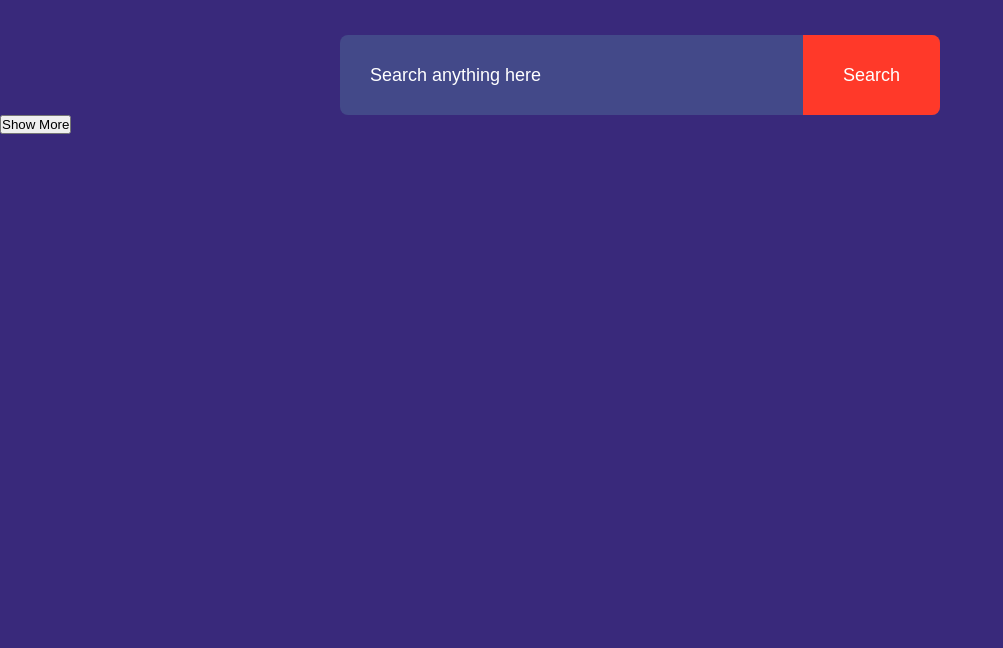
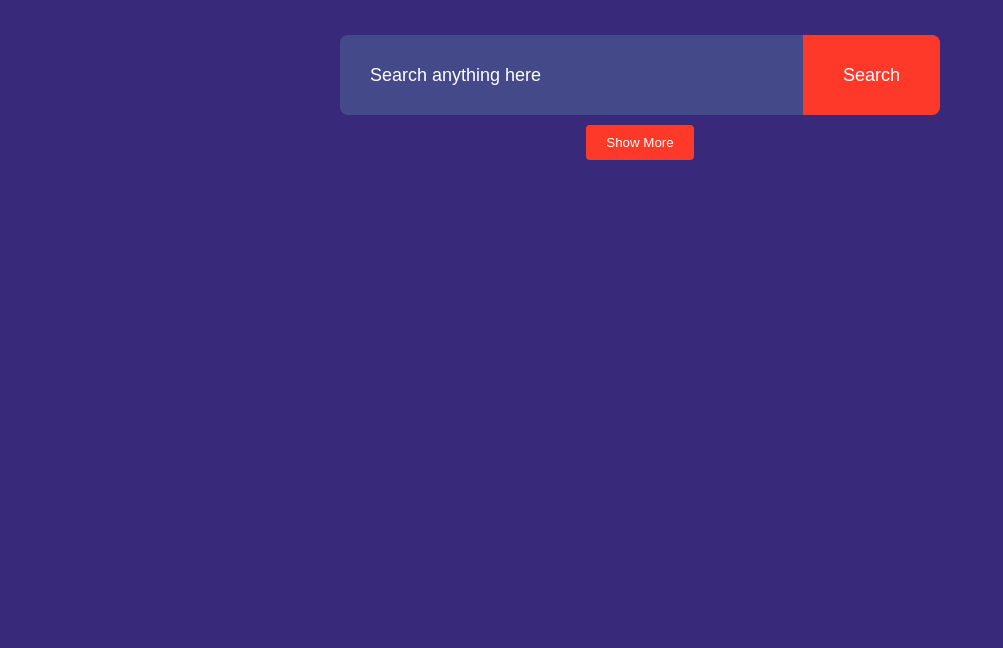
Before and after one commit to alireza64ahmadi/Images-Search-Engine, a plain HTML site: page index.html in a window 1280 px wide. Shown: the part 152-800 px from the top of the page, without its empty margins (0-1003 px from the left). Drawn offline with Linux system fonts and the light colour scheme.

Commit message:
"Styled “Show More” button for search results"
- Applied styles to the “Show More” button, setting its background color, text color, padding, border radius, margin, and cursor properties to enhance its visual appeal and create a user-friendly interface for navigating additional search results. Furthermore, modified its display attribute to ensure proper positioning within the interface.

```diff
--- a/CSS/style.css
+++ b/CSS/style.css
@@ -50,3 +50,14 @@ form button{
     color: #fff;
     font-size: 18px;
 }
+#show-more-btn{
+    background-color: #ff3929;
+    color: #fff;
+    border: 0;
+    outline: 0;
+    padding: 10px 20px;
+    border-radius: 4px ;
+    margin: 10px auto 100px;
+    cursor: pointer;
+    display: block;
+}
```
